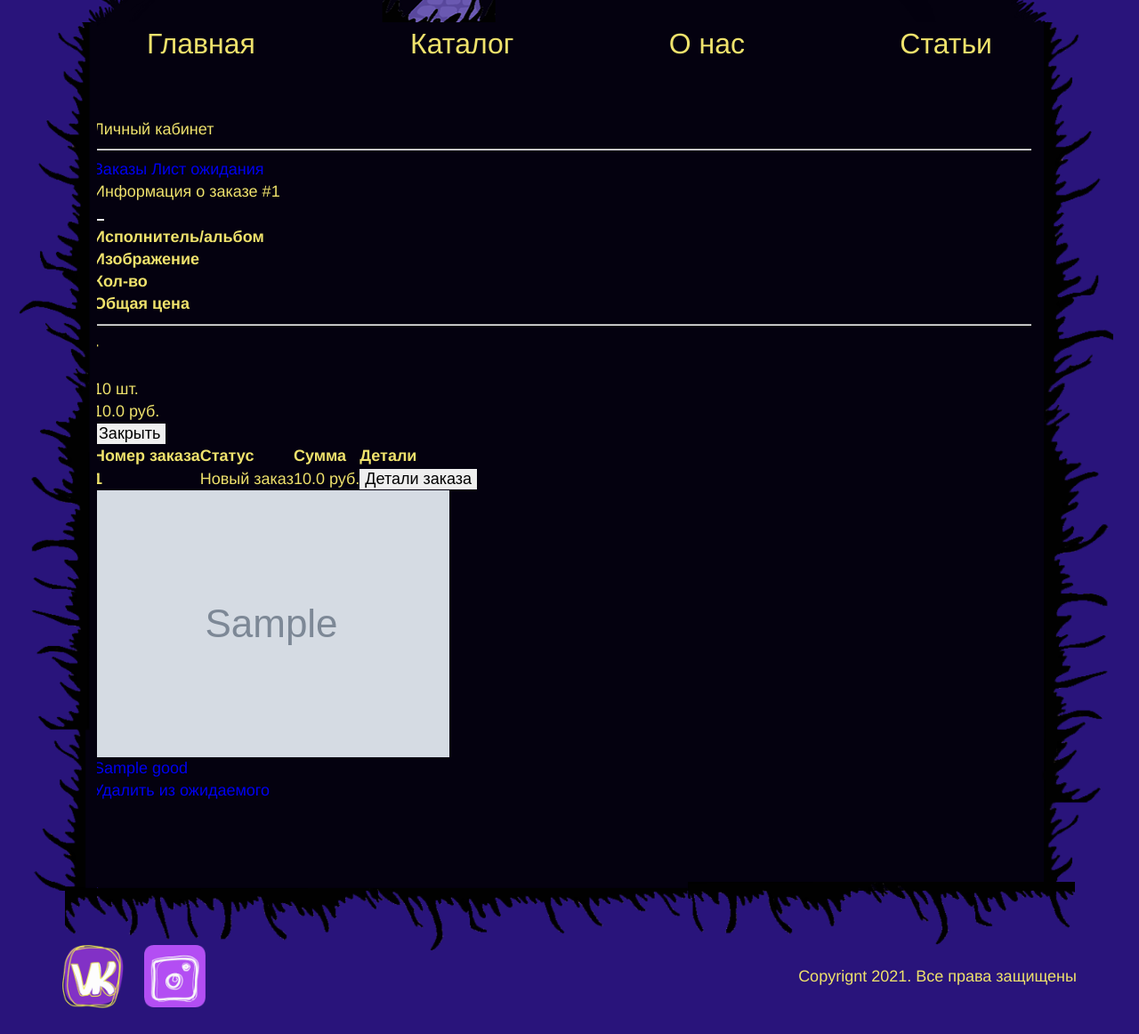
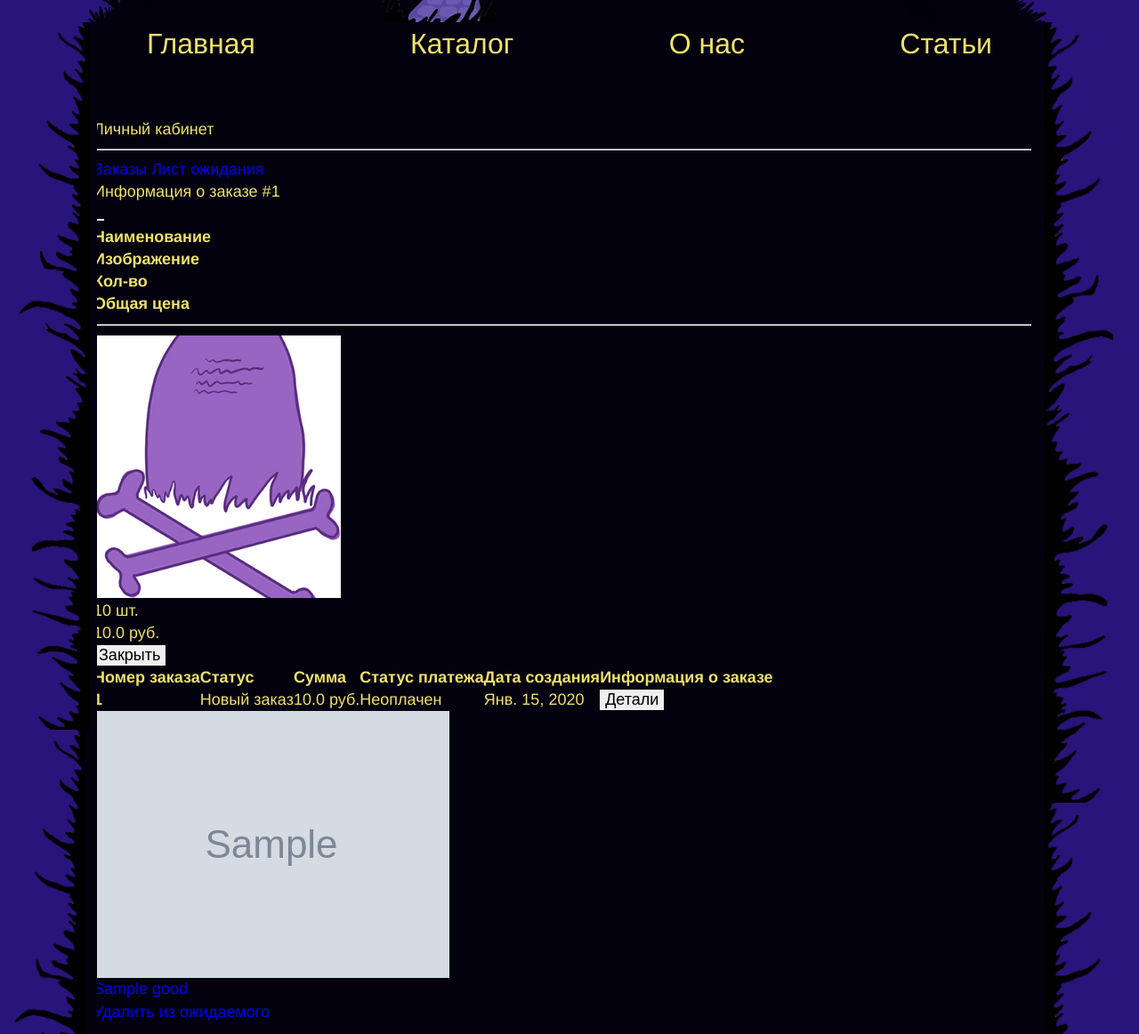
Before and after one commit to Mogrima/HouseOfWitch, a Django app: page /account/ in a window 1280 px wide. Shown: the part 588-1750 px from the top of the page at 89% size. Run offline with Django 3.2, Linux system fonts and the light colour scheme; a user stored in the database is signed in; tables that the repository leaves empty hold one stand-in row (values such as "Sample post"); grey boxes marked "Sample" are stand-in pictures; some web fonts are replaced.

Commit message:
в личный кабинет добавлена информация о заказах

```diff
--- a/shop/templates/shop/account.html
+++ b/shop/templates/shop/account.html
@@ -25,7 +25,9 @@
                     <th scope="col">Номер заказа</th>
                     <th scope="col">Статус</th>
                     <th scope="col">Сумма</th>
-                    <th scope="col">Детали</th>
+                    <th scope="col">Статус платежа</th>
+                    <th scope="col">Дата создания</th>
+                    <th> Информация о заказе</th>
                 </tr>
 
                 </thead>
@@ -38,11 +40,11 @@
                         <th scope="row">{{ order.id }}</th>
                         <td>{{ order.get_status_display }}</td>
                         <td>{{ order.cart.final_price }} руб.</td>
-                        <td>
-                            <button type="button" class="btn btn-primary" data-bs-toggle="modal"
-                                    data-bs-target="#orderDetails-{{ order.id }}">Детали заказа
-                            </button>
-                        </td>
+                        <td>{{ order.pay_status }}</td>
+                        <td>{{ order.created_at }}</td>
+                        <th>
+                            <button>Детали</button>
+                        </th>
 
 
                         <div class="modal fade" id="orderDetails-{{ order.id }}" tabindex="-1"
@@ -63,7 +65,7 @@
                                         <div class="row">
 
                                             <div class="col-md-3 text-center mb-2">
-                                                <strong>Исполнитель/альбом</strong>
+                                                <strong>Наименование</strong>
                                             </div>
                                             <div class="col-md-3 text-center mb-2">
                                                 <strong>Изображение</strong>
@@ -78,20 +80,22 @@
                                             {% for item in order.cart.products.all %}
                                                 <div class="col-md-3 mb-3 text-center">
                                                     <strong>
-                                                        <a href="{{ item.content_object.artist.get_absolute_url }}"
-                                                           class="text-decoration-none">
-                                                            {{ item.content_object.name }}
-                                                        </a> - <a
+                                                          <a
                                                             href="{{ item.content_object.get_absolute_url }}"
                                                             class="text-decoration-none">
-                                                        {{ item.content_object.name }}
+                                                        {{ item.content_object.title }}
                                                     </a>
                                                     </strong>
 
                                                 </div>
                                                 <div class="col-md-3 mb-3 text-center">
-                                                    <img src="{{ item.content_object.image.url }}"
-                                                         class="img-fluid">
+                                                    {% if item.content_object.photo %}
+                <img alt="{{post.title}}" height="298" src="{{item.content_object.photo.url}}" width="279"
+                    class="catalog__image cart__image">
+                {% else %}
+                <img alt="изображение товара" height="298" src="../static/shop/img/notavailable2.jpg" width="279"
+                    class="catalog__image cart__image">
+                {% endif %}
                                                 </div>
                                                 <div class="col-md-3 mb-3 text-center">
                                                     {{ item.qty }} шт.
```
